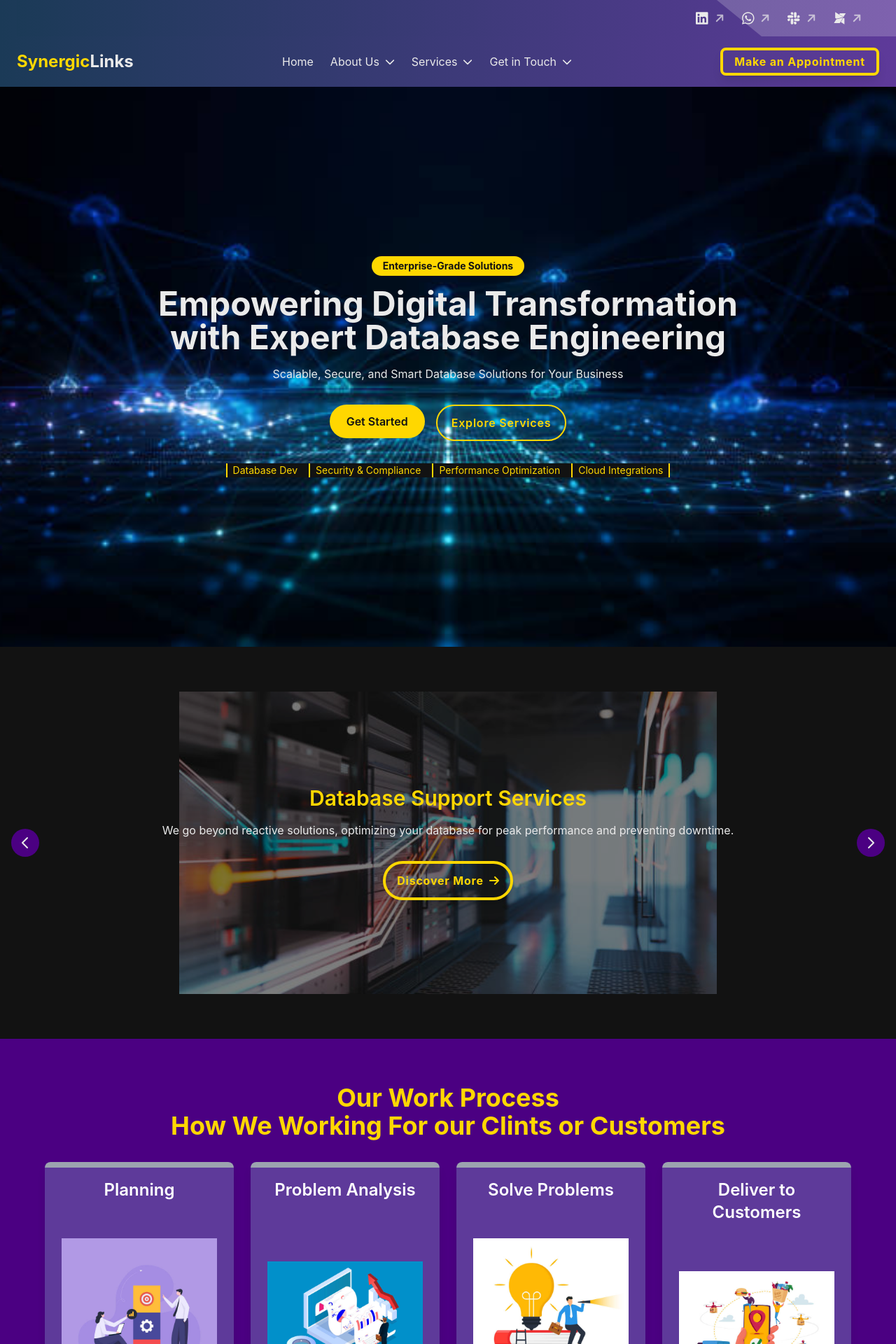
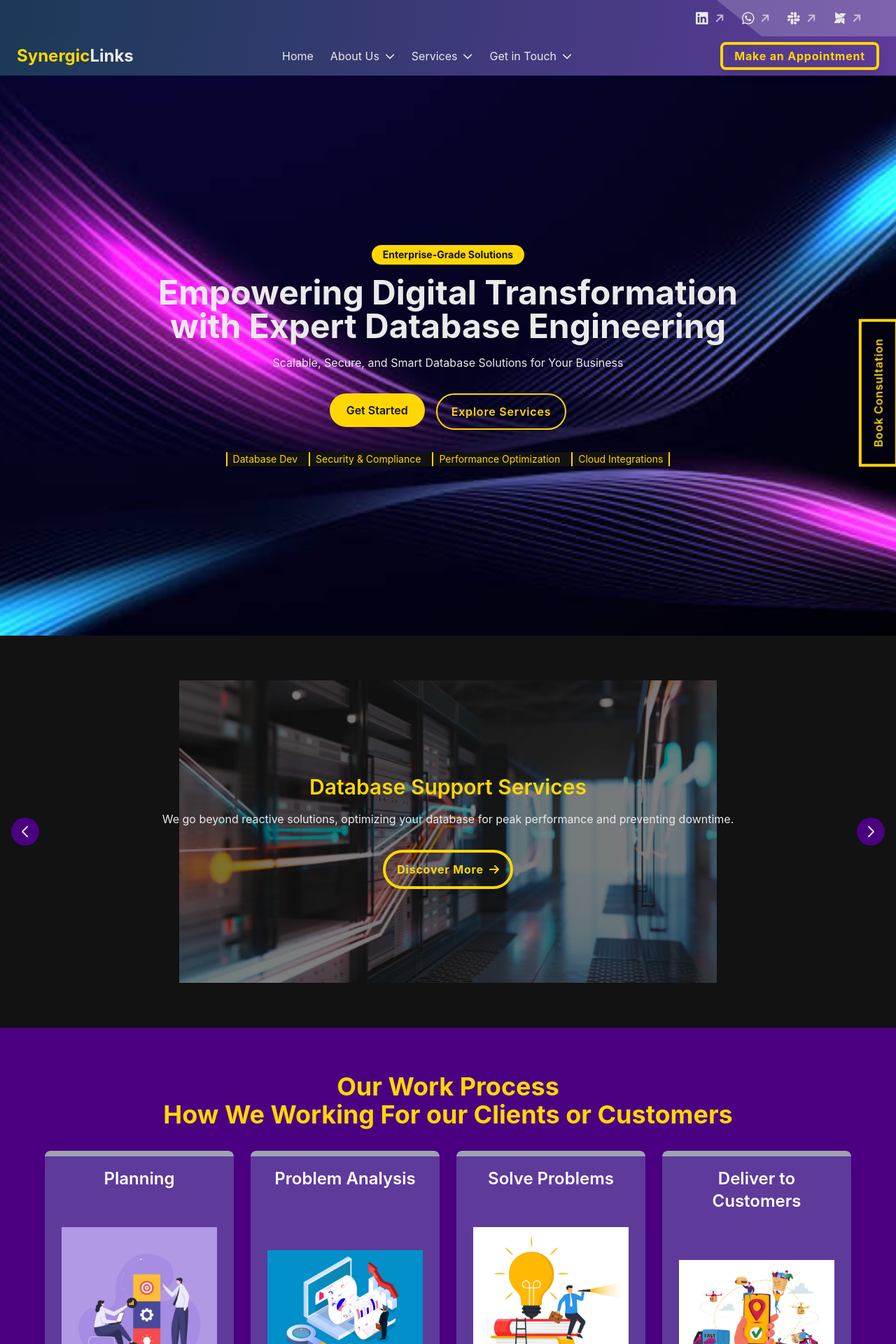
Before and after one commit to roguetitan1703/synergic-links, a React (Create React App) app: page / in a window 1280 px wide. Shown: the top 1920 px of the page at 70% size. Built offline with nearby package versions, Linux system fonts and the light colour scheme.

Commit message:
[update]
floaty

```diff
--- a/src/components/heroien.tsx
+++ b/src/components/heroien.tsx
@@ -1,7 +1,20 @@
 import React from "react";
-
+import { Buttonnew } from ".";
+import { Link } from "react-router-dom";
 const Heroien = () => {
-  return <div></div>;
+  return (
+    <div className="fixed -right-[80px] top-2/3 -translate-y-[80px] z-50 hover:-right-[70px] transition-all duration-300 ease-in-out animate-bounce-horizontal">
+      <Link to={"/consultation"}>
+        <Buttonnew
+          text={<p>Book Consultation</p>}
+          pxy="px-6 py-3 "
+          bold="font-semibold"
+          round=""
+          hovertext="hover:text-black -rotate-90 "
+        />
+      </Link>
+    </div>
+  );
 };
 
 export default Heroien;
--- a/src/components/navbar.tsx
+++ b/src/components/navbar.tsx
@@ -81,7 +81,7 @@ const Navbar = () => {
   return (
     <div className="relative">
       {/* NAVBAR */}
-      <nav className="bg-gradient-to-r from-primary to-secondary text-textLight py-4 px-6 flex justify-between items-center shadow-md">
+      <nav className="bg-gradient-to-r from-primary to-secondary text-textLight py-2 px-6 flex justify-between items-center shadow-md">
         {/* Left: Logo */}
         <div className="text-2xl font-bold">
           <span className="text-accent">Synergic</span>Links
--- a/src/components/process.tsx
+++ b/src/components/process.tsx
@@ -44,7 +44,7 @@ export default function AIProcess() {
     <section className="py-16 bg-primary text-center">
       <h3 className="text-4xl font-bold text-accent mb-8">
         Our Work Process <br />
-        How We Working For our Clints or Customers
+        How We Working For our Clients or Customers
       </h3>
       <div className="grid grid-cols-1 md:grid-cols-2 lg:grid-cols-4 gap-6 max-w-6xl mx-auto">
         {steps.map((step, index) => (
--- a/src/components/servicesCaraousel.tsx
+++ b/src/components/servicesCaraousel.tsx
@@ -12,7 +12,7 @@ const ServicesCarousel = ({ services }) => {
     if (isPaused) return;
     const interval = setInterval(() => {
       goToNextSlide();
-    }, 5000);
+    }, 3000);
     return () => clearInterval(interval);
   }, [currentSlide, isPaused]);
 
@@ -131,7 +131,7 @@ const ServicesCarousel = ({ services }) => {
           }
         }
         .animate-slideDown {
-          animation: slideDown 0.3s ease-out forwards;
+          animation: slideDown 1s ease-out forwards;
         }
       `}</style>
     </div>
--- a/tailwind.config.js
+++ b/tailwind.config.js
@@ -58,6 +58,10 @@ module.exports = {
           "0%": { transform: "rotate(0deg) scale(10)" },
           "100%": { transform: "rotate(-360deg) scale(10)" },
         },
+        "bounce-horizontal": {
+          "0%, 100%": { transform: "translateX(0)" },
+          "50%": { transform: "translateX(10px)" },
+        },
       },
 
       animation: {
@@ -66,6 +70,7 @@ module.exports = {
         rotate: "rotate 3s linear infinite",
         gradient: "animatedgradient 4s ease infinite alternate",
         beat: "beat 1s infinite alternate",
+        "bounce-horizontal": "bounce-horizontal 1s ease-in-out infinite",
         // rotate: "rotate 12s linear infinite",
         // flicker: "flicker 1s infinite",
       },
```
Also changed, not shown: src/devdata/assets/hbackn.jpg.
